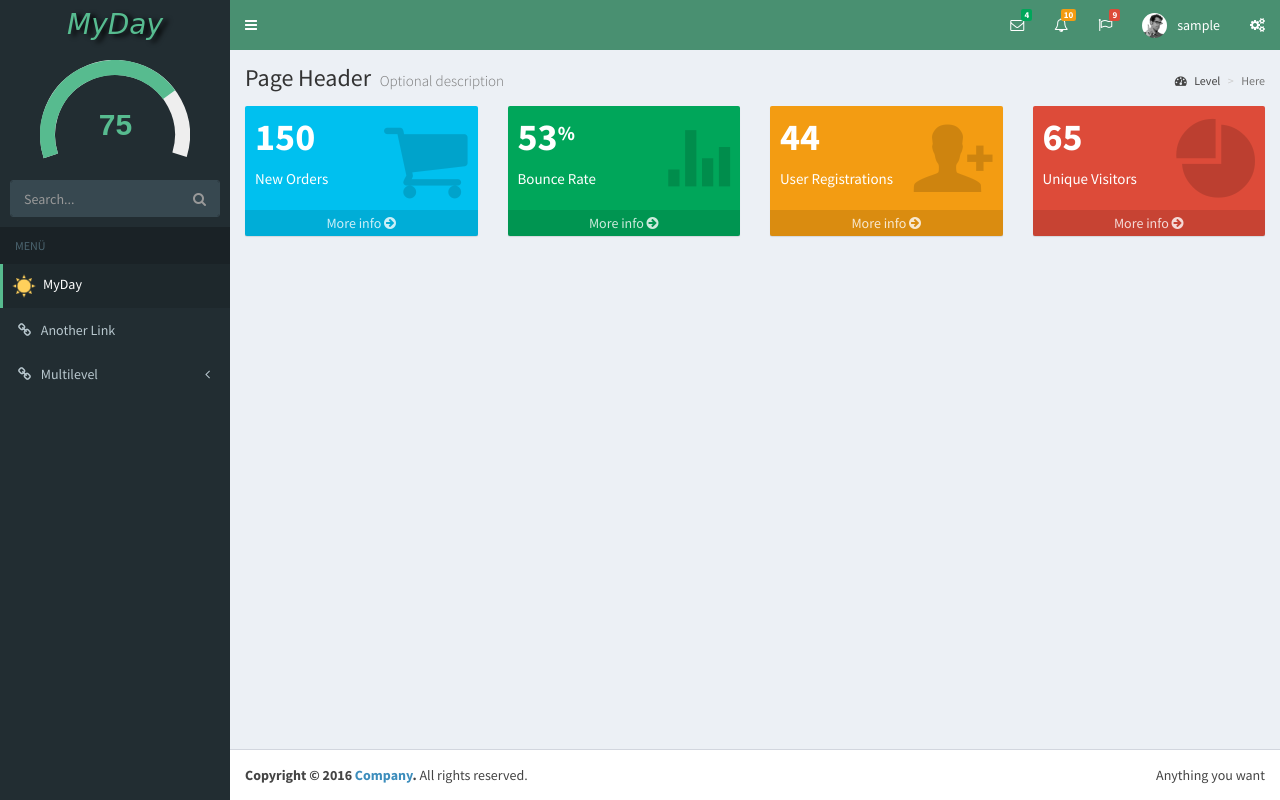
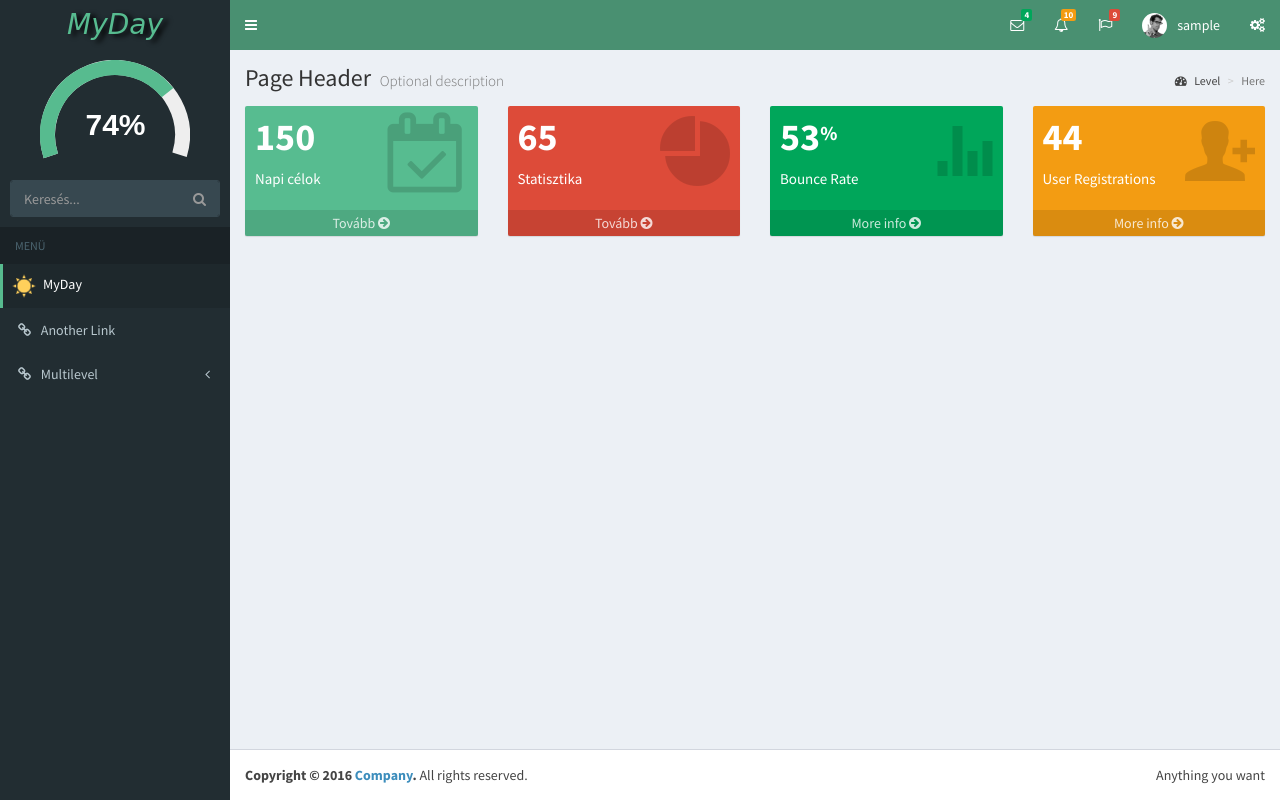
Before and after one commit to growupk/MyDay, a PHP site: page /AdminLTE-2.3.11/starter.php in a window 1280 px wide. Run offline with PHP 8.4, Linux system fonts and the light colour scheme; the visitor is signed in with stand-in values (Sample User, id 1); data that the repository does not hold is empty; style sheets or scripts are compiled from the project's sources; some libraries are stand-ins or nearby versions; some web fonts are replaced.

Commit message:
default content

```diff
--- a/myday/AdminLTE-2.3.11/starter.php
+++ b/myday/AdminLTE-2.3.11/starter.php
@@ -28,6 +28,7 @@
   <link rel="stylesheet" href="dist/css/skins/skin-blue.min.css">
   <link rel="stylesheet" href="../css/font-awesome-animation.min.css">
   <link rel ="stylesheet" href="../css/admin-menu.css">
+  <link rel ="stylesheet" href="../css/content.css">
   <!-- HTML5 Shim and Respond.js IE8 support of HTML5 elements and media queries -->
   <!-- WARNING: Respond.js doesn't work if you view the page via file:// -->
   <!--[if lt IE 9]>
@@ -236,14 +237,14 @@
       <!-- Sidebar user panel (optional) -->
       <div class="user-panel">
         <div class="main-day-charts text-center">
-          <input type="text" class="knob" data-thickness="0.2" data-anglearc="215" data-angleoffset="-108" value="75" data-width="150" data-height="150" data-fgcolor="#57bb8f">
+          <input type="text" class="knob" data-thickness="0.2" data-anglearc="215" data-angleoffset="-108" value="74" data-width="150" data-height="150" data-fgcolor="#57bb8f">
         </div>
       </div>
 
       <!-- search form (Optional) -->
       <form action="#" method="get" class="sidebar-form">
         <div class="input-group">
-          <input type="text" name="q" class="form-control" placeholder="Search...">
+          <input type="text" name="q" class="form-control" placeholder="Keresés...">
               <span class="input-group-btn">
                 <button type="submit" name="search" id="search-btn" class="btn btn-flat"><i class="fa fa-search"></i>
                 </button>
@@ -294,21 +295,38 @@
         <div class="row">
         <div class="col-lg-3 col-xs-6">
           <!-- small box -->
-          <div class="small-box bg-aqua">
+          <div class="small-box goals">
             <div class="inner">
               <h3>150</h3>
 
-              <p>New Orders</p>
+              <p>Napi célok</p>
             </div>
             <div class="icon">
-              <i class="fa fa-shopping-cart"></i>
+              <i class="fa fa-calendar-check-o"></i>
             </div>
             <a href="#" class="small-box-footer">
-              More info <i class="fa fa-arrow-circle-right"></i>
+              Tovább <i class="fa fa-arrow-circle-right"></i>
             </a>
           </div>
         </div>
         <!-- ./col -->
+          <div class="col-lg-3 col-xs-6">
+            <!-- small box -->
+            <div class="small-box bg-red">
+              <div class="inner">
+                <h3>65</h3>
+
+                <p>Statisztika</p>
+              </div>
+              <div class="icon">
+                <i class="ion ion-pie-graph"></i>
+              </div>
+              <a href="#" class="small-box-footer">
+                Tovább <i class="fa fa-arrow-circle-right"></i>
+              </a>
+            </div>
+          </div>
+          <!-- ./col -->
         <div class="col-lg-3 col-xs-6">
           <!-- small box -->
           <div class="small-box bg-green">
@@ -336,23 +354,6 @@
             </div>
             <div class="icon">
               <i class="ion ion-person-add"></i>
-            </div>
-            <a href="#" class="small-box-footer">
-              More info <i class="fa fa-arrow-circle-right"></i>
-            </a>
-          </div>
-        </div>
-        <!-- ./col -->
-        <div class="col-lg-3 col-xs-6">
-          <!-- small box -->
-          <div class="small-box bg-red">
-            <div class="inner">
-              <h3>65</h3>
-
-              <p>Unique Visitors</p>
-            </div>
-            <div class="icon">
-              <i class="ion ion-pie-graph"></i>
             </div>
             <a href="#" class="small-box-footer">
               More info <i class="fa fa-arrow-circle-right"></i>
@@ -473,9 +474,15 @@
   $(document).ready(function(){
     $('.knob').knob({
       stopper: true,
-      readOnly: true
+      readOnly: true,
+      'format' : function (value) {
+        return value + '%';
+      }
     });
-    $('.knob').css("margin-top","40px");
+    $('.knob').css({
+      'margin-top' : '40px',
+      'color' : '#fff'
+    });
     $('.sidebar-toggle').click(function(){
       $('.main-day-charts').toggleClass('hide');
     });
--- /dev/null
+++ b/myday/css/content.css
@@ -0,0 +1,14 @@
+/*Page contents*/
+.wrapper {
+  /*small boxes*/
+  /*small boxes end*/ }
+  .wrapper .small-box .icon {
+    font-size: 80px; }
+  .wrapper .small-box:hover .icon {
+    font-size: 85px; }
+  .wrapper .goals {
+    background-color: #57BC90; }
+    .wrapper .goals .inner {
+      color: #fff; }
+
+/*# sourceMappingURL=content.css.map */
--- /dev/null
+++ b/myday/sass/content.scss
@@ -0,0 +1,21 @@
+/*Page contents*/
+.wrapper{
+  /*small boxes*/
+  .small-box{
+    .icon{
+      font-size: 80px;
+    }
+    &:hover{
+      .icon{
+        font-size: 85px;
+      }
+    }
+  }
+  .goals{
+    background-color: #57BC90;
+    .inner{
+      color: #fff;
+    }
+  }
+  /*small boxes end*/
+}
```
Also changed, not shown: 1 other file.
